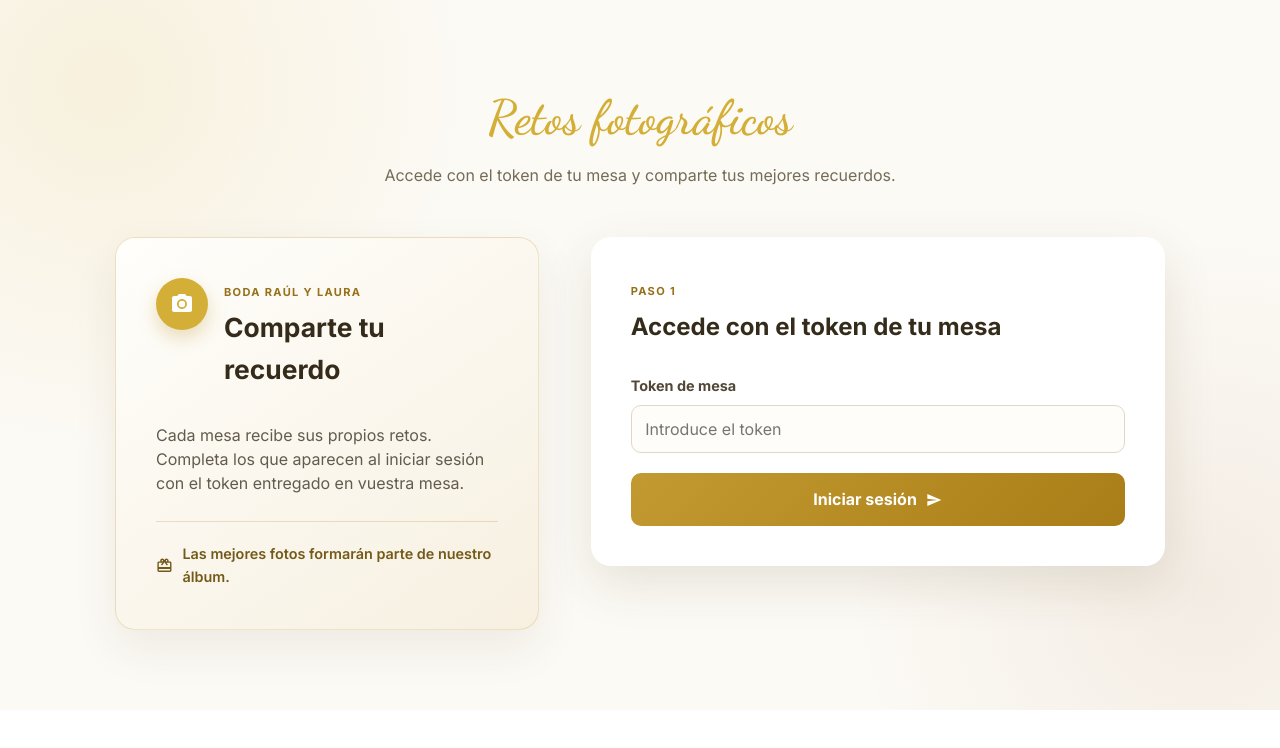
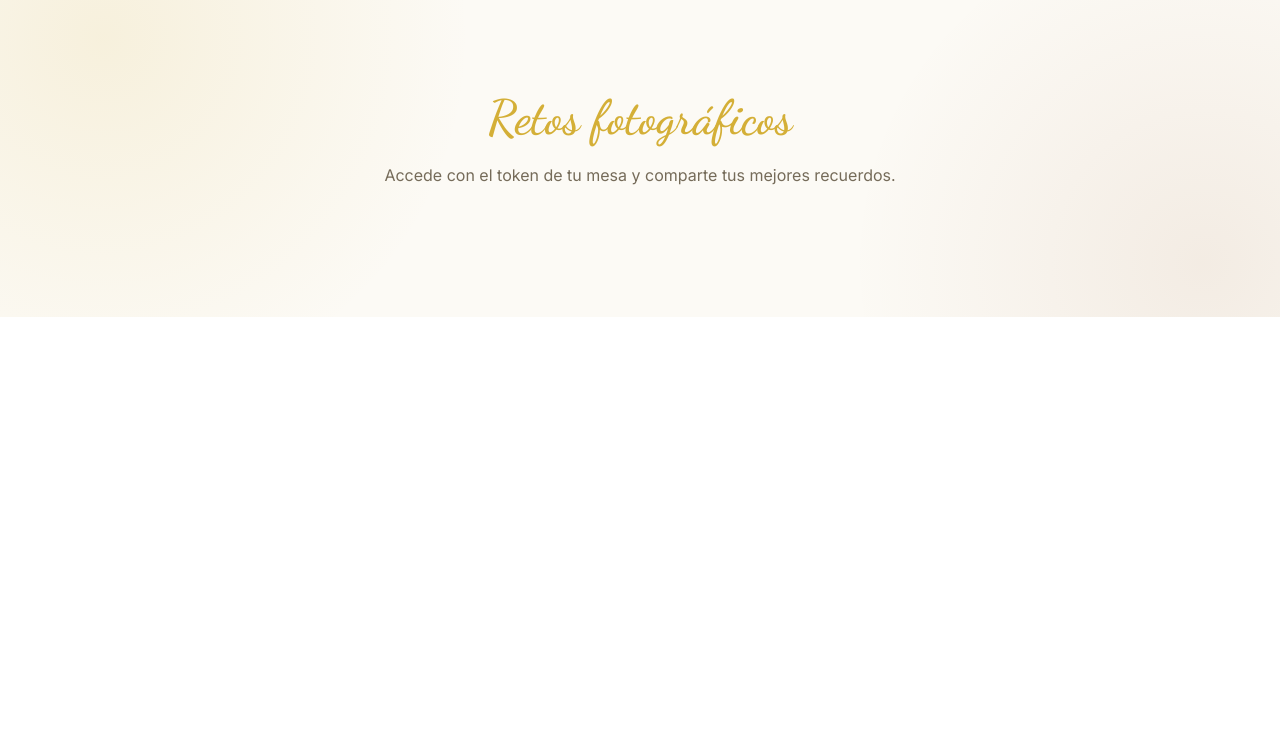
Before and after one commit to raulhn/boda_raul_laura, a React (Vite) app in the folder boda/: page /boda/reto in a window 1280 px wide. Shown: the top 748 px of the page. Built offline with nearby package versions, Linux system fonts and the light colour scheme.

Commit message:
Se eleminan elementos del componente de retos

```diff
--- a/boda/src/components/componentesRetos/Retos.jsx
+++ b/boda/src/components/componentesRetos/Retos.jsx
@@ -34,7 +34,9 @@ export default function Retos() {
         await iniciarSesionInvitado(tokenRuta);
         const retosAsignados = await obtenerRetosInvitado();
         setRetos(retosAsignados);
-        setMensaje("Sesión iniciada. Completa los retos y sube una foto para cada uno.");
+        setMensaje(
+          "Sesión iniciada. Completa los retos y sube una foto para cada uno.",
+        );
       } catch (error) {
         setError(error.message);
       } finally {
@@ -111,47 +113,7 @@ export default function Retos() {
         </p>
 
         <div className="retos-grid">
-          <div className="reto-item">
-            <div className="reto-icono">
-              <MdCameraAlt aria-hidden="true" />
-            </div>
-            <div>
-              <span className="reto-etiqueta">BODA RAÚL Y LAURA</span>
-              <h3>Comparte tu recuerdo</h3>
-            </div>
-            <p>
-              Cada mesa recibe sus propios retos. Completa los que aparecen al
-              iniciar sesión con el token entregado en vuestra mesa.
-            </p>
-            <div className="reto-premio">
-              <MdCardGiftcard aria-hidden="true" />
-              <span>Las mejores fotos formarán parte de nuestro álbum.</span>
-            </div>
-          </div>
-
           <div>
-            <form className="retos-form" onSubmit={iniciarSesion}>
-              <div className="retos-form-cabecera">
-                <span className="retos-paso">PASO 1</span>
-                <h3>Accede con el token de tu mesa</h3>
-              </div>
-              <div className="retos-campo">
-                <label htmlFor="token-mesa">Token de mesa</label>
-                <EntradaTexto
-                  id="token-mesa"
-                  valor={token}
-                  setTexto={setToken}
-                  placeholder="Introduce el token"
-                  width="100%"
-                  height="48px"
-                />
-              </div>
-              <button className="retos-enviar" type="submit" disabled={cargando}>
-                Iniciar sesión
-                <MdSend aria-hidden="true" />
-              </button>
-            </form>
-
             {retos.length > 0 && (
               <section className="retos-form retos-form-subida">
                 <div className="retos-form-cabecera">
@@ -170,7 +132,9 @@ export default function Retos() {
                           alt={`Foto enviada para ${reto.nombre_reto}`}
                         />
                       )}
-                      <form onSubmit={(event) => enviarFoto(event, reto.id_reto)}>
+                      <form
+                        onSubmit={(event) => enviarFoto(event, reto.id_reto)}
+                      >
                         <label
                           className="reto-fichero"
                           htmlFor={`foto-reto-${reto.id_reto}`}
@@ -210,8 +174,16 @@ export default function Retos() {
               </section>
             )}
 
-            {mensaje && <p className="retos-estado" role="status">{mensaje}</p>}
-            {error && <p className="retos-error" role="alert">{error}</p>}
+            {mensaje && (
+              <p className="retos-estado" role="status">
+                {mensaje}
+              </p>
+            )}
+            {error && (
+              <p className="retos-error" role="alert">
+                {error}
+              </p>
+            )}
           </div>
         </div>
       </div>
```
